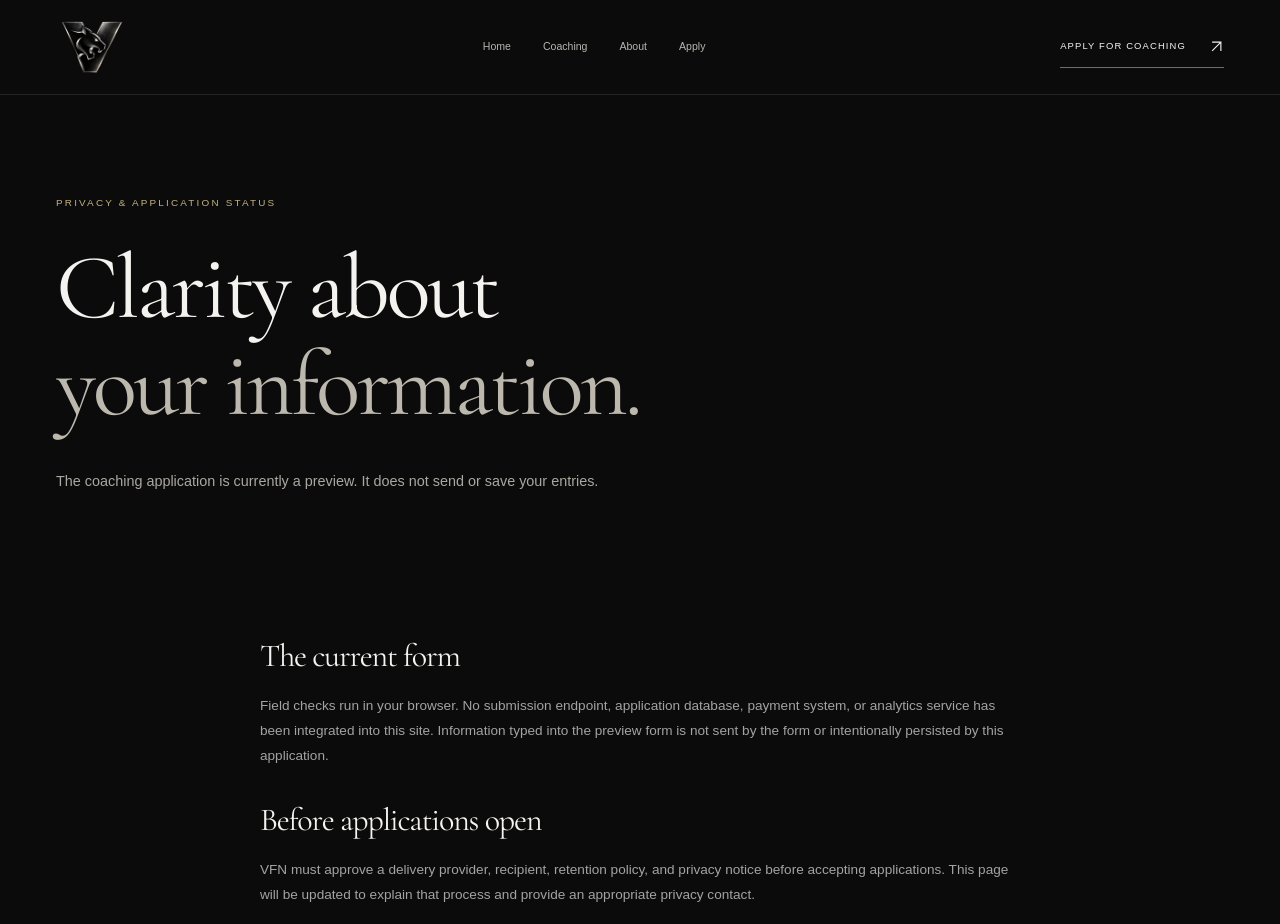
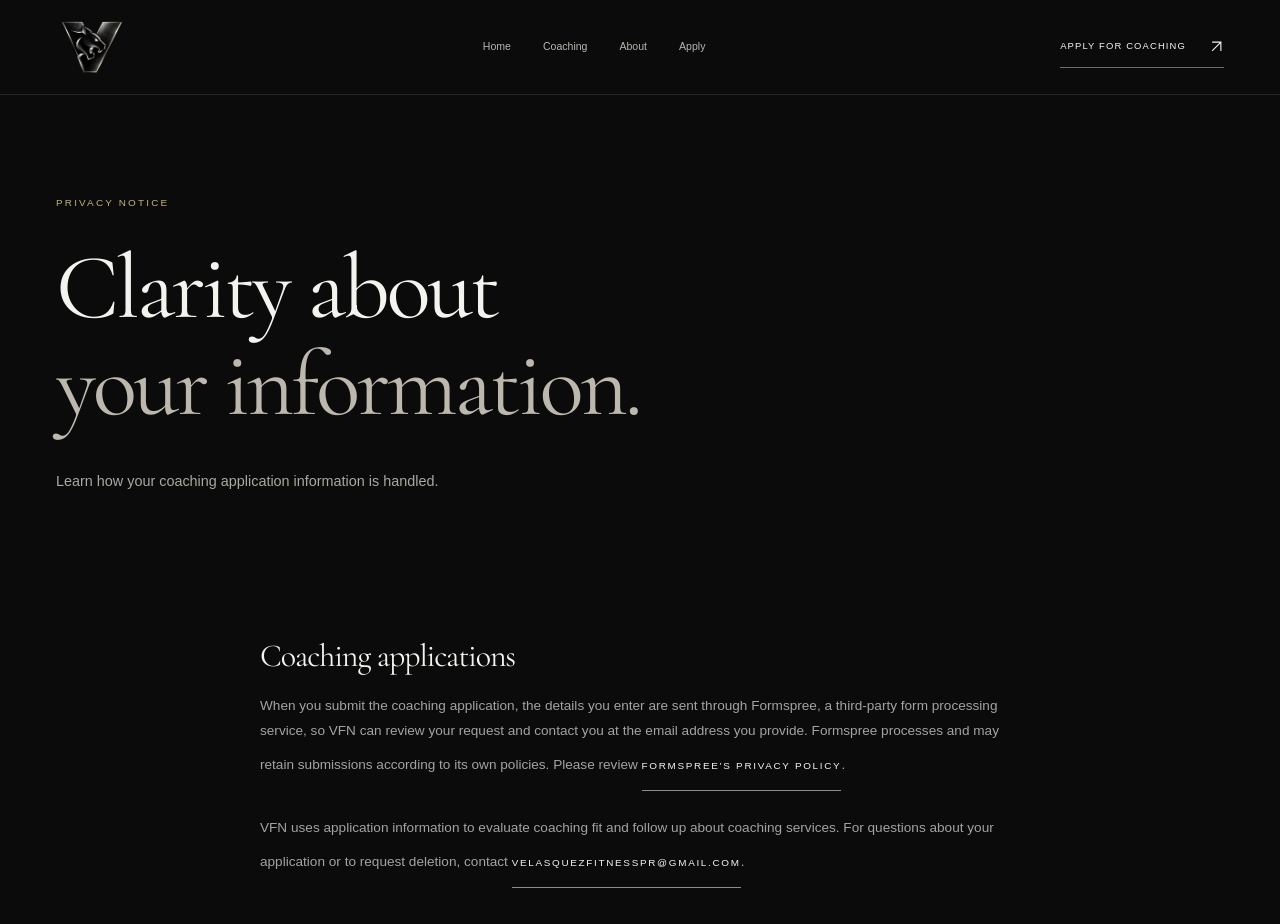
Before and after one commit to velasquezfitness/vfn-website, a Next.js app: page /privacy in a window 1280 px wide. Shown: the top 924 px of the page. Built offline with nearby package versions, Linux system fonts and the light colour scheme; a web font is replaced by a local one.

Commit message:
Connect VFN coaching applications to Formspree and update submission disclosures

```diff
--- a/src/app/privacy/page.tsx
+++ b/src/app/privacy/page.tsx
@@ -1,33 +1,32 @@
 import type { Metadata } from "next";
 import { PageIntro } from "@/components/shared";
 export const metadata: Metadata = {
-  title: "Privacy & Application Status",
+  title: "Privacy Notice",
   description:
-    "How this VFN website currently handles coaching application information. Application delivery and storage are not enabled.",
+    "How VFN coaching applications are submitted and handled.",
 };
 export default function Privacy() {
   return (
     <main id="main">
       <PageIntro
-        label="PRIVACY & APPLICATION STATUS"
+        label="PRIVACY NOTICE"
         title="Clarity about"
         accent="your information."
-        description="The coaching application is currently a preview. It does not send or save your entries."
+        description="Learn how your coaching application information is handled."
       />
       <section className="container privacy-copy">
-        <h2>The current form</h2>
+        <h2>Coaching applications</h2>
         <p>
-          Field checks run in your browser. No submission endpoint, application
-          database, payment system, or analytics service has been integrated
-          into this site. Information typed into the preview form is not sent by
-          the form or intentionally persisted by this application.
+          When you submit the coaching application, the details you enter are sent
+          through Formspree, a third-party form processing service, so VFN can
+          review your request and contact you at the email address you provide.
+          Formspree processes and may retain submissions according to its own
+          policies. Please review <a href="https://formspree.io/legal/privacy-policy/" className="text-link">Formspree’s privacy policy</a>.
         </p>
-        <h2>Before applications open</h2>
         <p>
-          VFN must approve a delivery provider, recipient, retention policy, and
-          privacy notice before accepting applications. This page will be
-          updated to explain that process and provide an appropriate privacy
-          contact.
+          VFN uses application information to evaluate coaching fit and follow up
+          about coaching services. For questions about your application or to
+          request deletion, contact <a className="text-link" href="mailto:velasquezfitnesspr@gmail.com">velasquezfitnesspr@gmail.com</a>.
         </p>
         <h2>Information to leave out</h2>
         <p>
```
